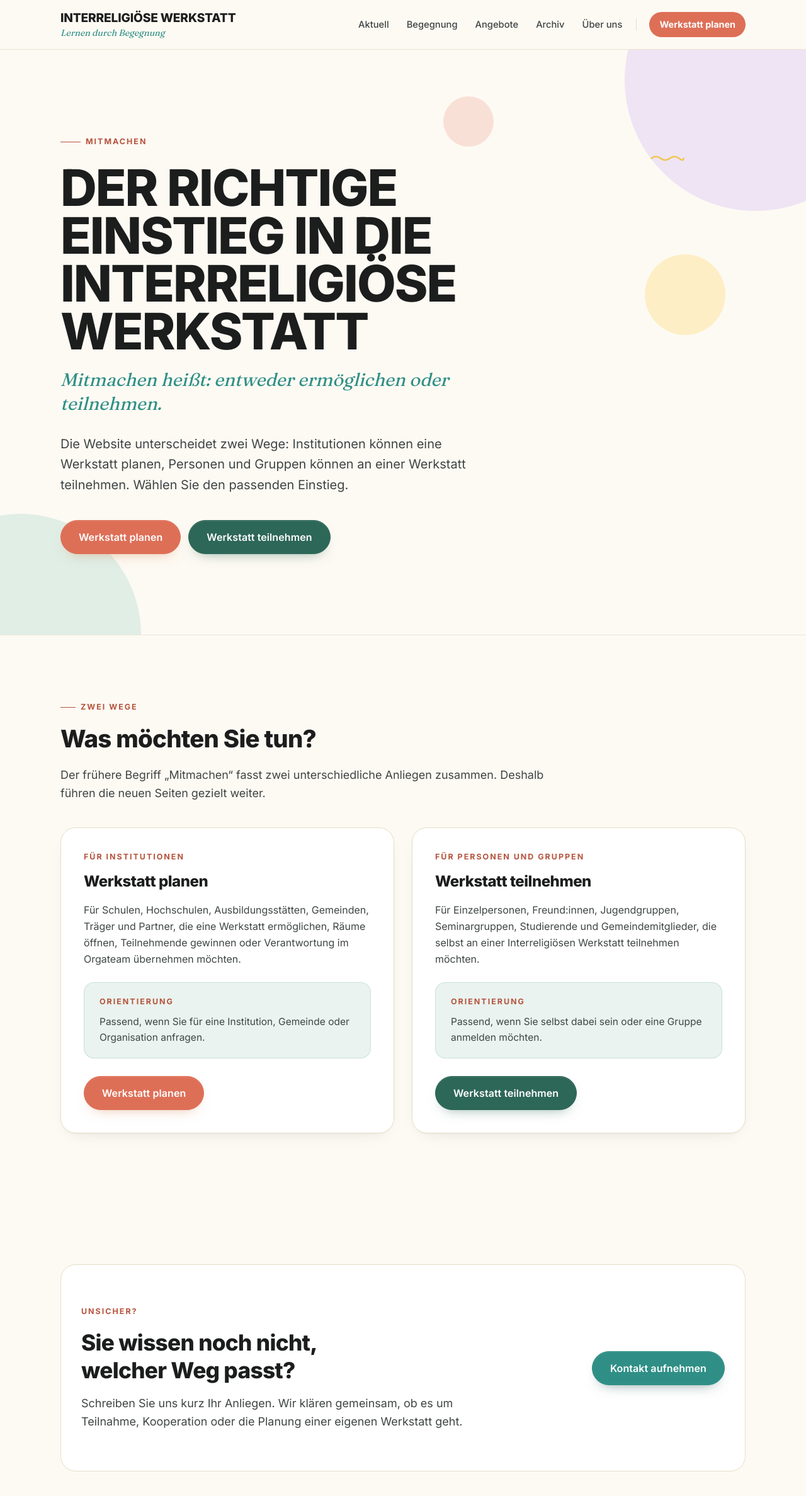
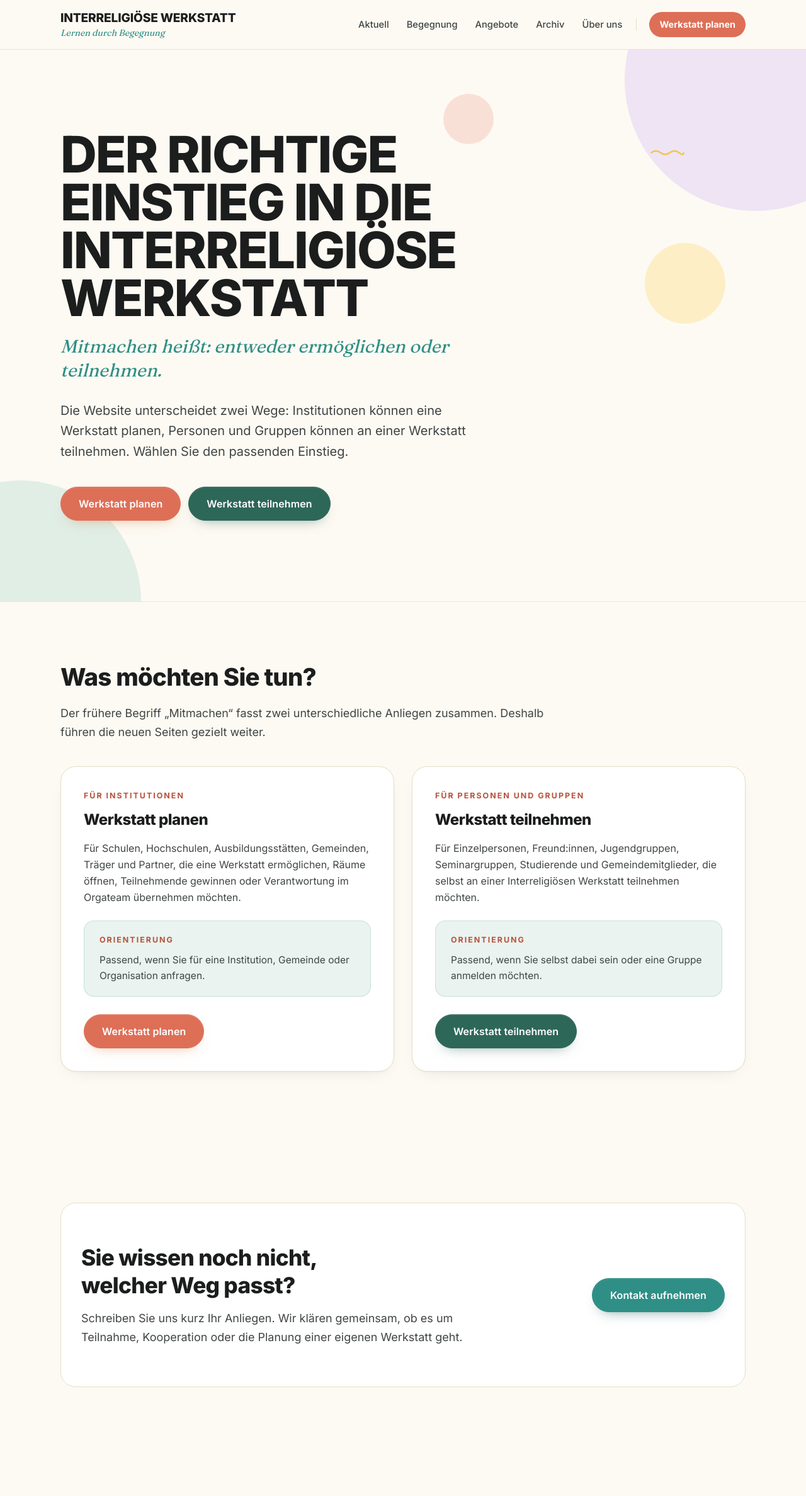
Before and after one commit to Falkensee-Solutions/ingwer, a Next.js app in the folder web/: page /mitmachen in a window 1280 px wide. Shown: the top 2376 px of the page at 63% size. Built offline with nearby package versions, Linux system fonts and the light colour scheme.

Commit message:
Remove deprecated eyebrow prop from CTASection, Hero, and SectionHeader components; update documentation to reflect changes.

```diff
--- a/web/src/components/CTASection.tsx
+++ b/web/src/components/CTASection.tsx
@@ -3,6 +3,7 @@ import { Container } from "./Container";
 import { SectionHeader } from "./SectionHeader";
 
 type Props = {
+  /** @deprecated Eyebrows werden nicht mehr dargestellt. */
   eyebrow?: string;
   titel: string;
   text: string;
@@ -12,7 +13,6 @@ type Props = {
 };
 
 export function CTASection({
-  eyebrow,
   titel,
   text,
   primaryCta,
@@ -47,17 +47,6 @@ export function CTASection({
       ) : null}
       <Container padding="md" className="relative py-12 md:flex md:items-center md:justify-between md:gap-12 md:py-14">
         <div className="max-w-2xl">
-          {eyebrow ? (
-            <p
-              className={`eyebrow mb-4 ${
-                variant === "primary"
-                  ? "!text-white/70"
-                  : ""
-              }`}
-            >
-              {eyebrow}
-            </p>
-          ) : null}
           <h2
             id="cta-titel"
             className={`text-[1.8rem] font-extrabold leading-tight tracking-[-0.02em] md:text-[2.2rem] ${
--- a/web/src/components/Hero.tsx
+++ b/web/src/components/Hero.tsx
@@ -3,6 +3,7 @@ import { ButtonLink, type Variant } from "./Button";
 import { Container } from "./Container";
 
 type Props = {
+  /** @deprecated Eyebrows werden nicht mehr dargestellt. */
   eyebrow?: string;
   titel: string;
   claim?: string;
@@ -10,7 +11,7 @@ type Props = {
   ctas?: Array<{ href: string; label: string; variant?: Variant }>;
 };
 
-export function Hero({ eyebrow, titel, claim, lead, ctas }: Props) {
+export function Hero({ titel, claim, lead, ctas }: Props) {
   return (
     <section
       aria-labelledby="hero-titel"
@@ -42,15 +43,6 @@ export function Hero({ eyebrow, titel, claim, lead, ctas }: Props) {
 
       <Container padding="lg" className="relative py-20 md:py-28 lg:py-32">
         <div className="max-w-3xl">
-          {eyebrow ? (
-            <p className="eyebrow mb-6 inline-flex items-center gap-2">
-              <span
-                aria-hidden="true"
-                className="inline-block h-[1px] w-8 bg-[color:var(--color-accent-hover)]"
-              />
-              {eyebrow}
-            </p>
-          ) : null}
           <h1
             id="hero-titel"
             className="display-title text-[2.5rem] sm:text-5xl md:text-[4.2rem] lg:text-[5rem] text-[color:var(--color-ink)]"
--- a/web/src/components/SectionHeader.tsx
+++ b/web/src/components/SectionHeader.tsx
@@ -1,6 +1,7 @@
 import { cn } from "@/lib/cn";
 
 type Props = {
+  /** @deprecated Eyebrows werden nicht mehr dargestellt. */
   eyebrow?: string;
   titel: string;
   lead?: string;
@@ -12,7 +13,6 @@ type Props = {
 };
 
 export function SectionHeader({
-  eyebrow,
   titel,
   lead,
   as = "h2",
@@ -30,15 +30,6 @@ export function SectionHeader({
 
   return (
     <div className={cn(align === "center" ? "text-center mx-auto max-w-2xl" : "max-w-3xl", className)}>
-      {eyebrow ? (
-        <p className="eyebrow mb-4 inline-flex items-center gap-2">
-          <span
-            aria-hidden="true"
-            className="inline-block h-[1px] w-6 bg-[color:var(--color-accent-hover)]"
-          />
-          {eyebrow}
-        </p>
-      ) : null}
       <Heading id={id} className={cn(size, "text-[color:var(--color-ink)]")}>
         {titel}
       </Heading>
```
Also changed, not shown: 1 other file (tests, documents, lock files or other folders).
